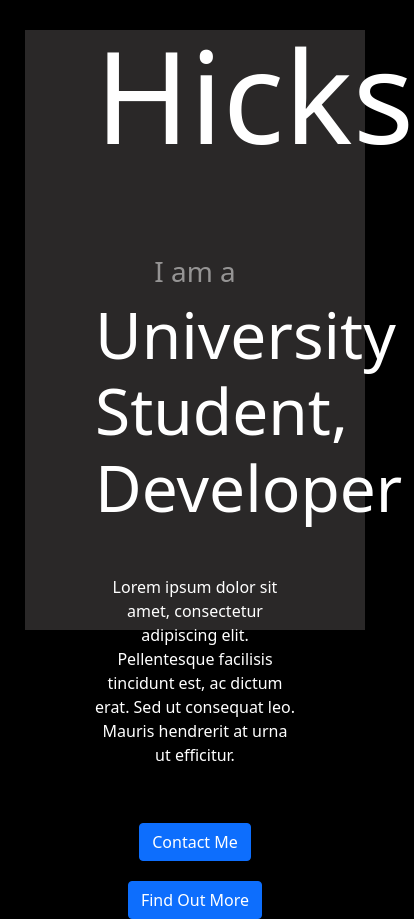
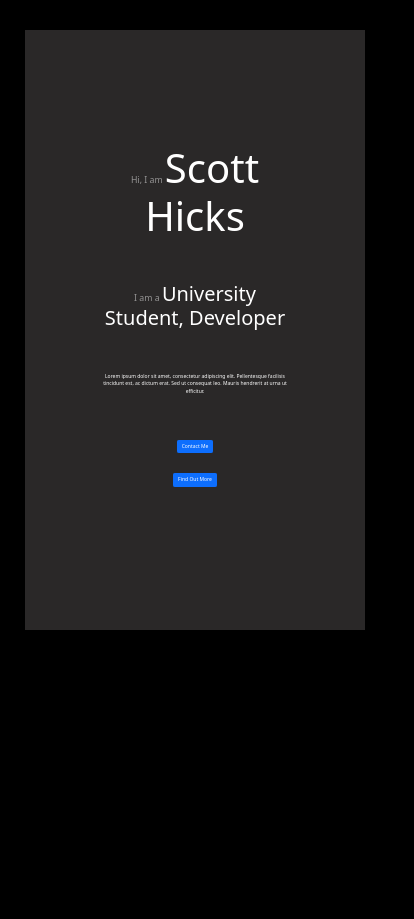
Before and after one commit to ScottHicksIT/ScottHicksIT.github.io, a plain HTML site: page index.html in a window 390 px wide. Shown: the whole page, 414 px wide, since content can reach past the window. After the commit the page ends 844 px from the top, so only its background shows below. Drawn offline with nearby package versions, Linux system fonts and the light colour scheme.

Commit message:
Update - Changed root font size

```diff
--- a/style.css
+++ b/style.css
@@ -59,28 +59,56 @@ body {
         color:red;
 
     }
+
+    html {
+      font-size: 10px;
+  }
   }
 
   @media all and (min-width:801px) and (max-width: 959px) {
     /* put your css styles in here */
+
+    html {
+      font-size: 10px;
+  }
   }
 
   @media all and (min-width:769px) and (max-width: 800px) {
     /* put your css styles in here */
+
+    html {
+      font-size: 10px;
+  }
   }
 
   @media all and (min-width:569px) and (max-width: 768px) {
     /* put your css styles in here */
+
+    html {
+      font-size: 8px;
+  }
   }
 
   @media all and (min-width:481px) and (max-width: 568px) {
     /* put your css styles in here */
+
+    html {
+      font-size: 5px;
+  }
   }
 
   @media all and (min-width:321px) and (max-width: 480px) {
     /* put your css styles in here */
+
+    html {
+      font-size: 5px;
+  }
   }
 
   @media all and (min-width:0px) and (max-width: 320px) {
     /* put your css styles in here */
+
+    html {
+      font-size: 5px;
   }
+  }
```
